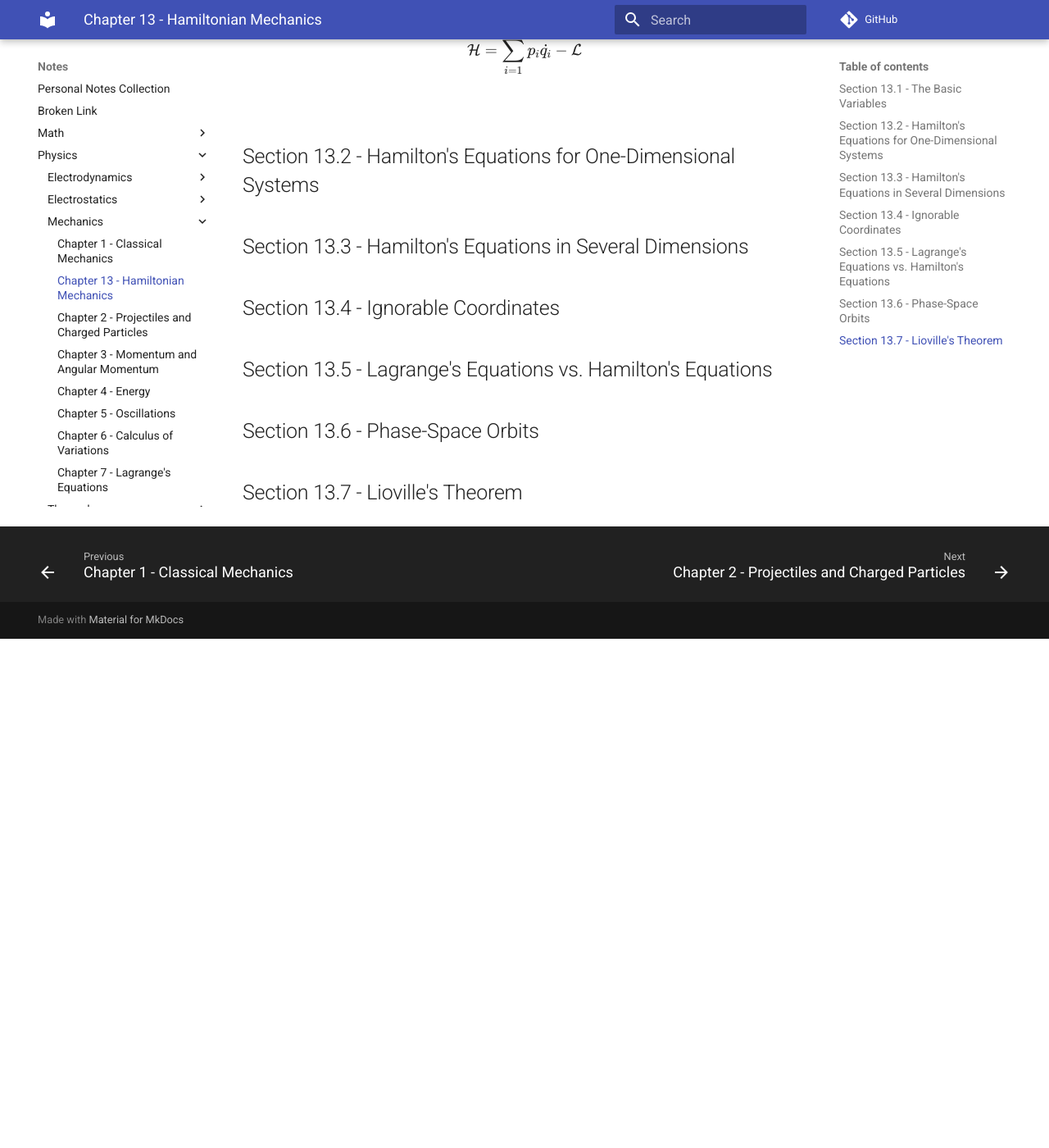
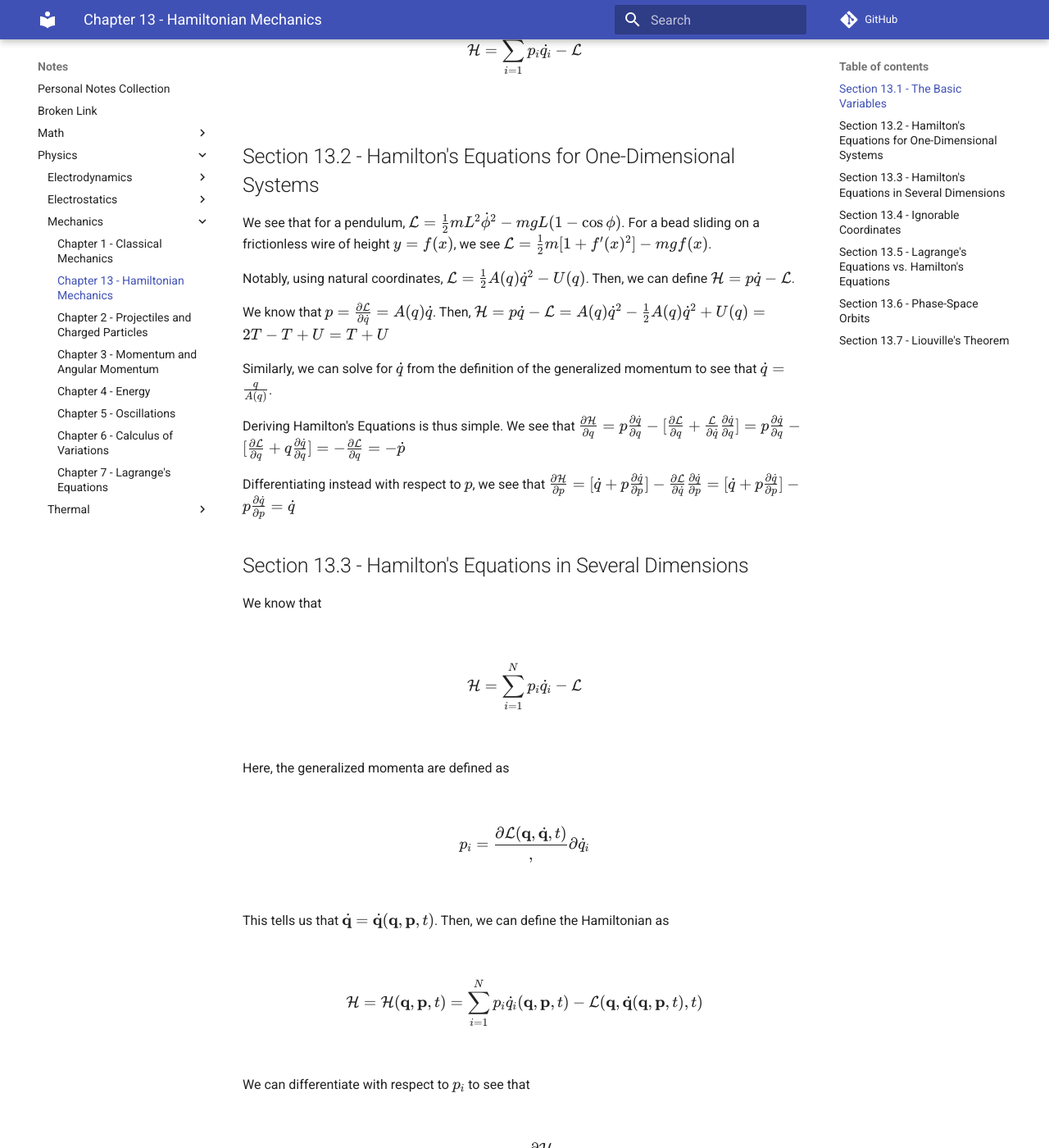
Before and after one commit to Indigo5684/Notes, an MkDocs documentation site: the page built from docs/physics/mechanics/13-hamiltonian-mechanics.md, in a window 1280 px wide and 1400 px high, scrolled down 623 px. Shown: the whole window at 82% size. Built offline with MkDocs 1.6.1 and Material for MkDocs 9.7.7, drawn with Linux system fonts in a browser that asks for light colours; comment, search, counter and statistics services are not loaded; before the commit the page ends 1402 px from its top, so only the background shows below that; some of the changed text lies outside the part shown.

Commit message:
Mechanics Chapter 13

```diff
--- a/docs/physics/mechanics/13-hamiltonian-mechanics.md
+++ b/docs/physics/mechanics/13-hamiltonian-mechanics.md
@@ -14,16 +14,66 @@
 
 $$\mathcal{H} = \sum_{i = 1}^n p_i \dot{q_i} - \mathcal{L}$$
 
+## Section 13.2 - Hamilton's Equations for One-Dimensional Systems
 
+We see that for a pendulum, $\mathcal{L} = \frac{1}{2} m L^2 \dot{\phi}^2 - mgL(1 - \cos \phi)$. For a bead sliding on a frictionless wire of height $y = f(x)$, we see $\mathcal{L} = \frac{1}{2}m[1 + f'(x)^2] - mgf(x)$.
 
-## Section 13.2 - Hamilton's Equations for One-Dimensional Systems
+Notably, using natural coordinates, $\mathcal{L} = \frac{1}{2}A(q)\dot{q}^2 - U(q)$. Then, we can define $\mathcal{H} = p\dot{q} - \mathcal{L}$.
+
+We know that $p = \frac{\partial \mathcal{L}}{\partial \dot{q}} = A(q)\dot{q}$. Then, $\mathcal{H} = p\dot{q} - \mathcal{L} = A(q)\dot{q}^2 - \frac{1}{2} A(q) \dot{q}^2 + U(q) = 2T - T + U = T + U$
+
+Similarly, we can solve for $\dot{q}$ from the definition of the generalized momentum to see that $\dot{q} = \frac{q}{A(q)}$.
+
+Deriving Hamilton's Equations is thus simple. We see that $\frac{\partial \mathcal{H}}{\partial q} = p \frac{\partial \dot{q}}{\partial q} - [\frac{\partial \mathcal{L}}{\partial q} + \frac{\mathcal{L}}{\partial \dot{q}} \frac{\partial \dot{q}}{\partial q}] = p \frac{\partial \dot{q}}{\partial q} - [\frac{\partial \mathcal{L}}{\partial q} + q\frac{\partial \dot{q}}{\partial q}] = -\frac{\partial \mathcal{L}}{\partial q} = -\dot{p}$
+
+Differentiating instead with respect to $p$, we see that $\frac{\partial \mathcal{H}}{\partial p} = [\dot{q} + p \frac{\partial \dot{q}}{\partial p}] - \frac{\partial \mathcal{L}}{\partial \dot{q}} \frac{\partial \dot{q}}{\partial p} = [\dot{q} + p \frac{\partial \dot{q}}{\partial p}] - p \frac{\partial \dot{q}}{\partial p} = \dot{q}$
 
 ## Section 13.3 - Hamilton's Equations in Several Dimensions
 
+We know that
+
+$$\mathcal{H} = \sum_{i = 1}^N p_i \dot{q}_i - \mathcal{L}$$
+
+Here, the generalized momenta are defined as
+
+$$p_i = \frac{\partial \mathcal{L}(\mathbf{q}, \dot{\mathbf{q}}, t)},{\partial \dot{q}_i}$$
+
+This tells us that $\dot{\mathbf{q}} = \dot{\mathbf{q}}(\mathbf{q}, \mathbf{p}, t)$. Then, we can define the Hamiltonian as
+
+$$\mathcal{H} = \mathcal{H}(\mathbf{q}, \mathbf{p}, t) = \sum_{i = 1}^N p_i \dot{q}_i(\mathbf{q}, \mathbf{p}, t) - \mathcal{L}(\mathbf{q}, \dot{\mathbf{q}}(\mathbf{q}, \mathbf{p}, t), t)$$
+
+We can differentiate with respect to $p_i$ to see that
+
+$$\dot{q}_i = \frac{\partial \mathcal{H}}{\partial p_i}$$
+
+We can differentiate with respect to $q_i$ to see that
+
+$$\dot{p}_i = - \frac{\partial \mathcal{H}}{\partial q_i}$$
+
+For a system with $n$ coordinates, this gives us $2n$ first-order differential equations rather than $n$ second-order differential equations as seen in the Lagrange equations.
+
+We then can calculate
+
+$$\frac{d \mathcal{H}}{dt} = \sum_{i=1}^N (\frac{\partial \mathcal{H}}{\partial q_i} \dot{q}_i + \frac{\partial \mathcal{H}}{\partial p_i} \dot{p}_i) + \frac{\partial \mathcal{H}}{\partial t}$$
+
+We can then substitute Hamilton's equations to see that
+
+$$\frac{d \mathcal{H}}{dt} = \frac{\partial \mathcal{H}}{\partial t}$$
+
+From section 7.8, we know that if the relation from the generalized coordinates to rectangular coordinates is independent of $t$ (that is, our generalized coordinates are natural), than $\mathcal{H} = T + U$.
+
 ## Section 13.4 - Ignorable Coordinates
+
+**Definition**. If $\mathcal{H}$ is independent of a coordinate $q_i$, it immediately follows that $\dot{p}_i = 0$ and thus $p_i$ is a constant. Note that this definition immediately follows from the Lagrangian definition.
 
 ## Section 13.5 - Lagrange's Equations vs. Hamilton's Equations
 
+Skipped.
+
 ## Section 13.6 - Phase-Space Orbits
 
-## Section 13.7 - Lioville's Theorem
+Skipped.
+
+## Section 13.7 - Liouville's Theorem
+
+Skipped.
```
